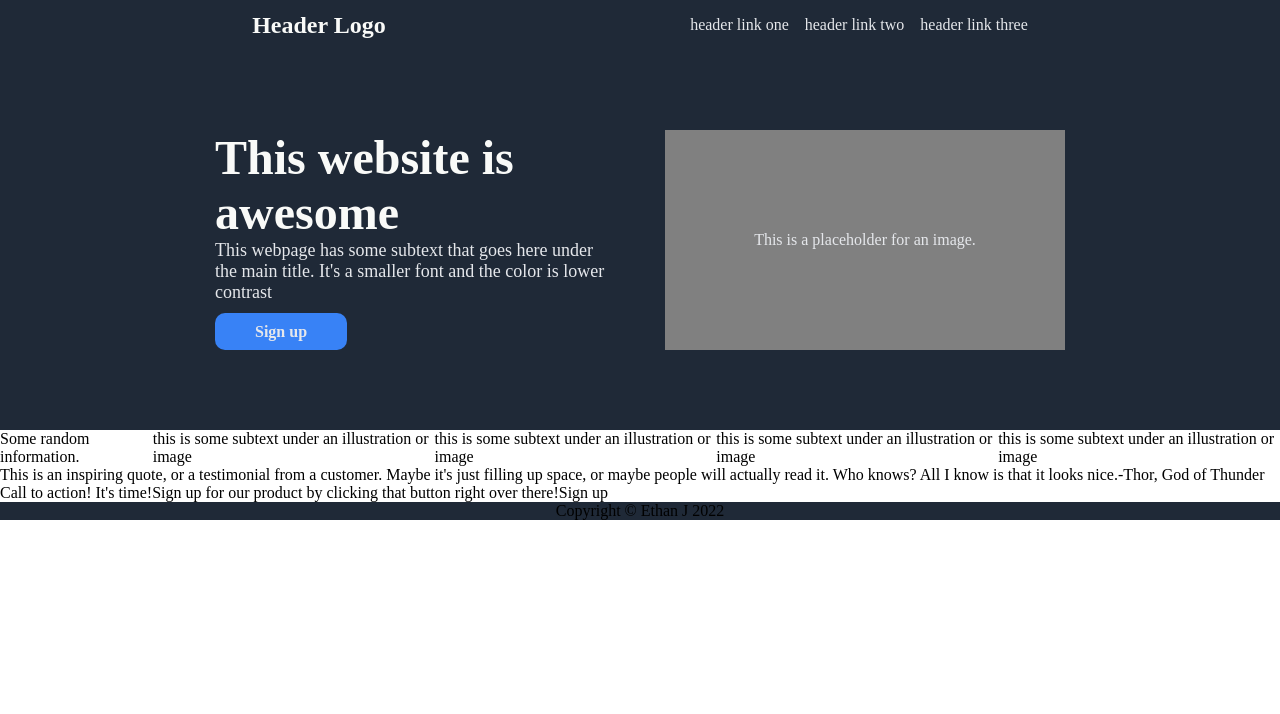
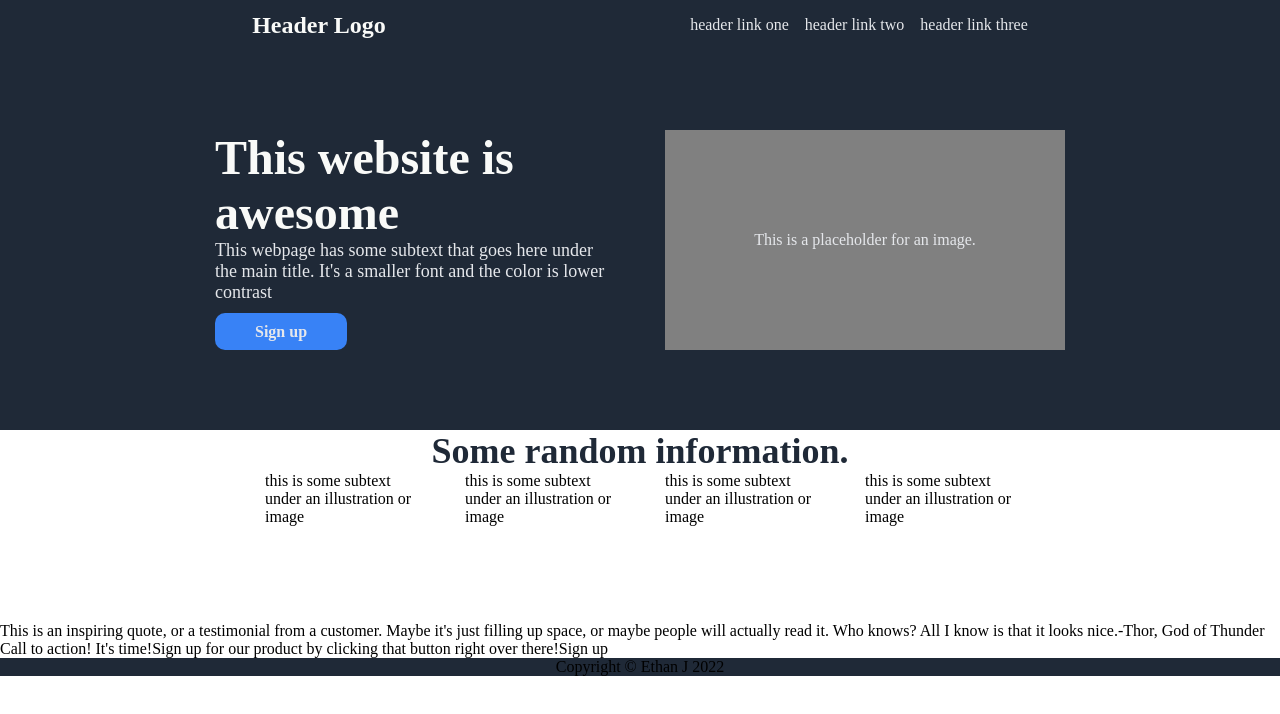
Before and after one commit to E-Jackson1/Landing-Page, a plain HTML site: page index.html in a window 1280 px wide. Drawn offline with Linux system fonts and the light colour scheme.

Commit message:
added middle section

```diff
--- a/index.html
+++ b/index.html
@@ -23,11 +23,13 @@
         <div class ="img">This is a placeholder for an image.</div>
     </div>
     <div class="middle">
-        <div>Some random information.</div>
-        <div>this is some subtext under an illustration or image</div>
-        <div>this is some subtext under an illustration or image</div>
-        <div>this is some subtext under an illustration or image</div>
-        <div>this is some subtext under an illustration or image</div>
+        <div class="middle-title">Some random information.</div>
+        <div class="middle-text-group">
+            <div class="middle-text">this is some subtext under an illustration or image</div>
+            <div class="middle-text">this is some subtext under an illustration or image</div>
+            <div class="middle-text">this is some subtext under an illustration or image</div>
+            <div class="middle-text">this is some subtext under an illustration or image</div>
+        </div>
     </div>
     <div class="lower">
         <div>This is an inspiring quote, or a testimonial from a customer. Maybe it's just filling up space, or maybe people will actually read it. Who knows? All I know is that it looks nice.</div>
--- a/styles.css
+++ b/styles.css
@@ -57,7 +57,27 @@ body {
     background-color: gray;
 }
 .middle {
+    justify-content: center;
+    align-items: center;
     display: flex;
+    flex-direction: column;
+}
+.middle-title {
+    justify-content: center;
+    align-items: center;
+    color: #1F2937;
+    font-size: 36px;
+    font-weight: 900;
+}
+.middle .middle-text-group {
+    display: flex;
+    justify-content: space-between;
+    gap: 50px;
+}
+.middle-text {
+    width: 150px;
+    height: 150px;
+    flex-wrap: wrap;
 }
 .lower {
     display: flex;
```
